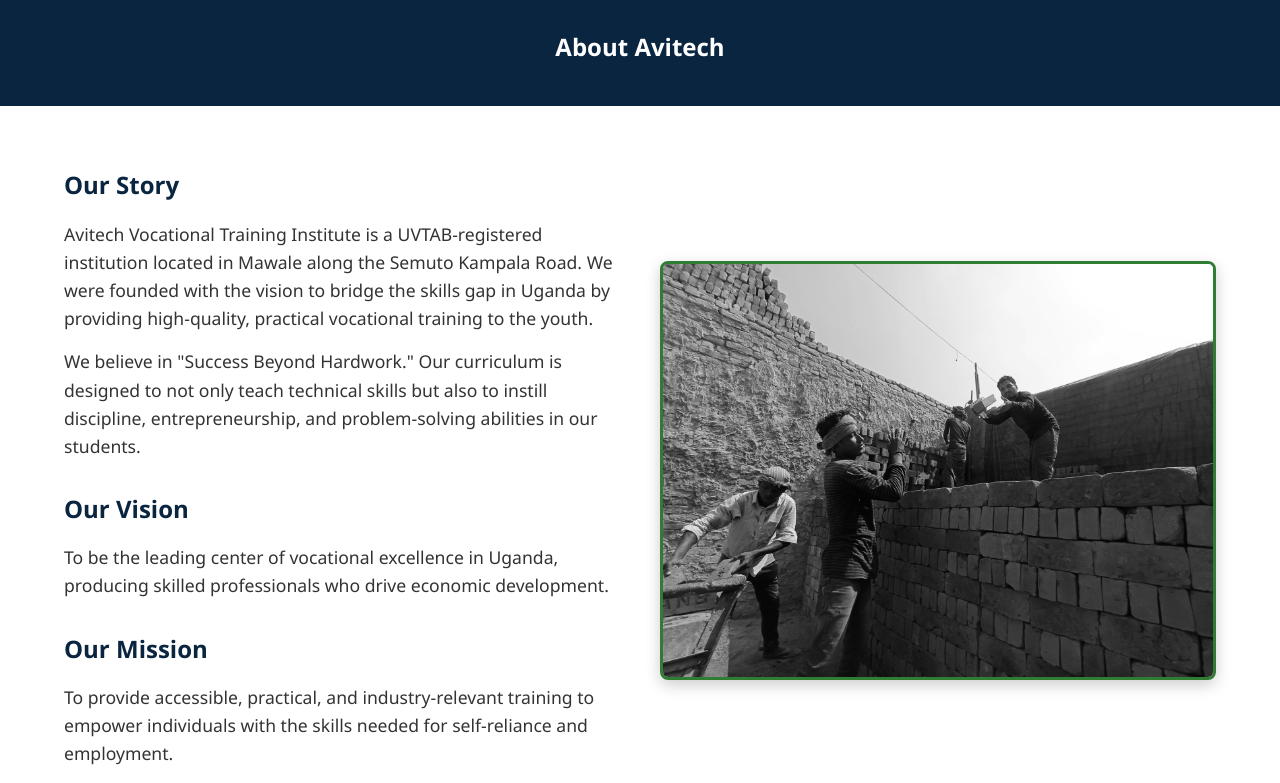
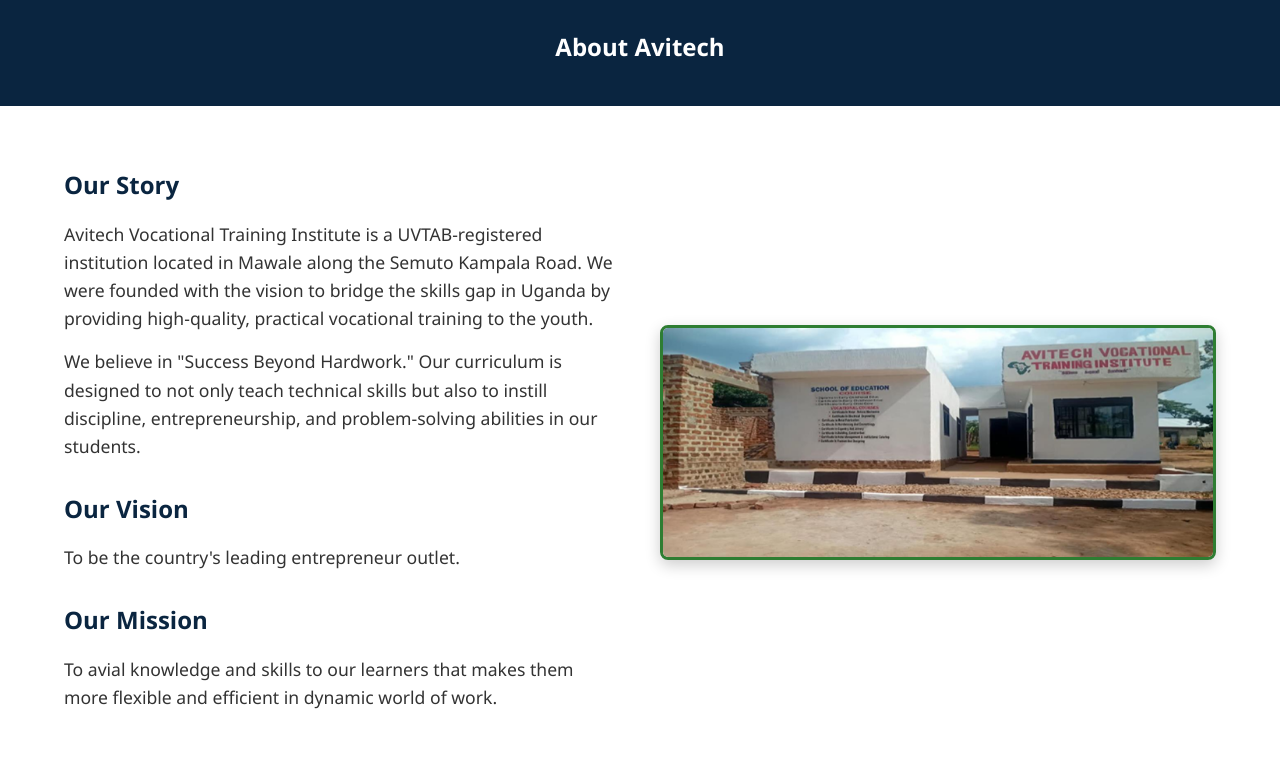
Before and after one commit to NSEREKODAN/Avitech-vocational, a plain HTML site: page about.html in a window 1280 px wide. Shown: the part 131-914 px from the top of the page. Drawn offline with Linux system fonts and the light colour scheme.

Commit message:
Revise About Us page content and images
Updated the content of the About Us page to reflect new vision and mission statements, and modified some images.

```diff
--- a/about.html
+++ b/about.html
@@ -38,14 +38,14 @@
                     <p>We believe in "Success Beyond Hardwork." Our curriculum is designed to not only teach technical skills but also to instill discipline, entrepreneurship, and problem-solving abilities in our students.</p>
 
                     <h2 style="margin-top: 30px;">Our Vision</h2>
-                    <p>To be the leading center of vocational excellence in Uganda, producing skilled professionals who drive economic development.</p>
+                    <p>To be the country's leading entrepreneur outlet.</p>
 
                     <h2 style="margin-top: 30px;">Our Mission</h2>
-                    <p>To provide accessible, practical, and industry-relevant training to empower individuals with the skills needed for self-reliance and employment.</p>
+                    <p>To avial knowledge and skills to our learners that makes them more flexible and efficient in dynamic world of work.</p>
                 </div>
                 <div>
-                    <!--Avitech -->
-                    <img src="image/building.jpg" alt="Avitech Institute" class="about-img">
+
+                    <img src="image/avitech.png" alt="Avitech Institute" class="about-img">
                 </div>
             </div>
 
@@ -66,7 +66,7 @@
         <div class="container footer-grid">
             <div><h3>Avitech Institute</h3><p>Success beyond hardwork. Empowering the youth with practical vocational skills for a better tomorrow.</p></div>
             <div><h3>Quick Links</h3><ul><li><a href="index.html">Home</a></li><li><a href="about.html">About Us</a></li><li><a href="courses.html">Courses</a></li><li><a href="admissions.html">Admissions</a></li></ul></div>
-            <div><h3>Contact Us</h3><p>Location: Mawale along Semuto Kampala Road</p><p>Phone/WhatsApp: 0708796916</p></div>
+            <div><h3>Contact Us</h3><p>Location: Mawale along Semuto Kampala Road</p><p>call/WhatsApp: 0708796916 | 0779559380</p></div>
         </div>
         <div class="footer-bottom"><p>&copy; 2027 Avitech Vocational Training Institute. All Rights Reserved.</p></div>
     </footer>
```
